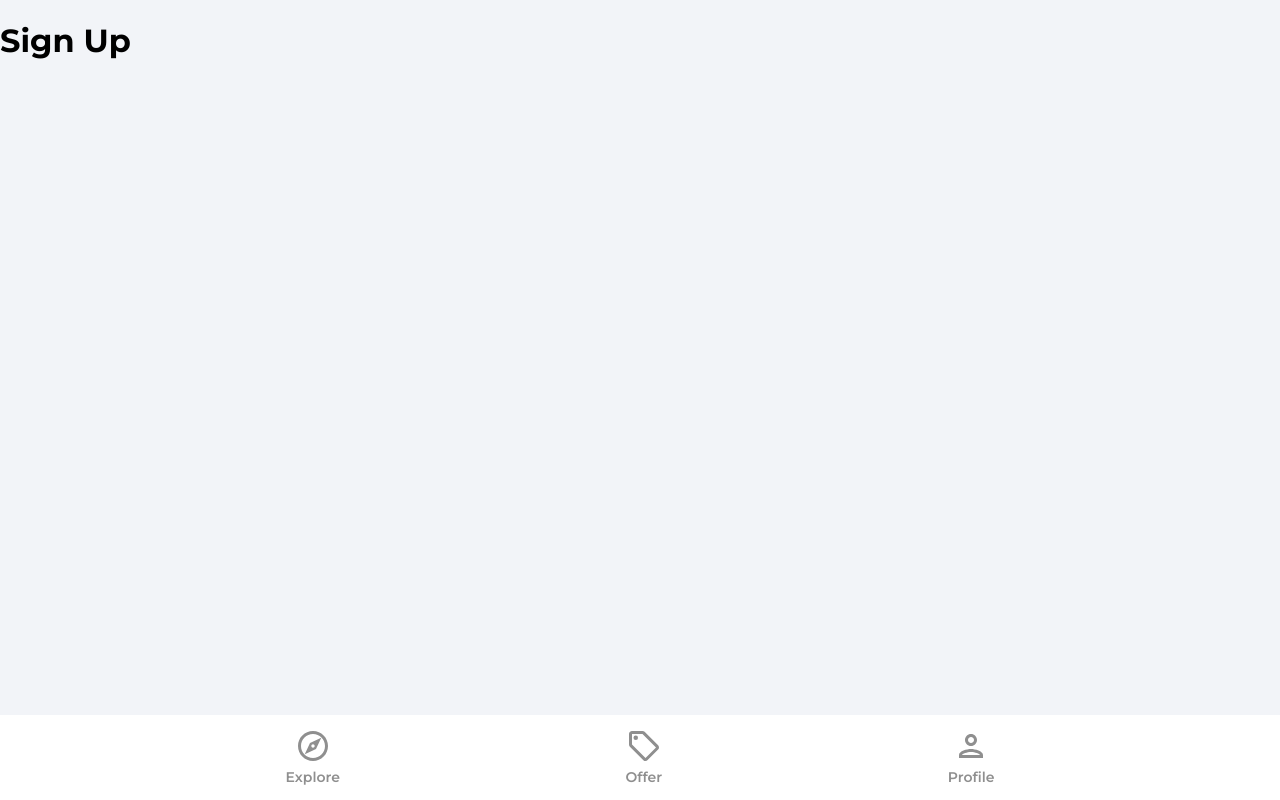
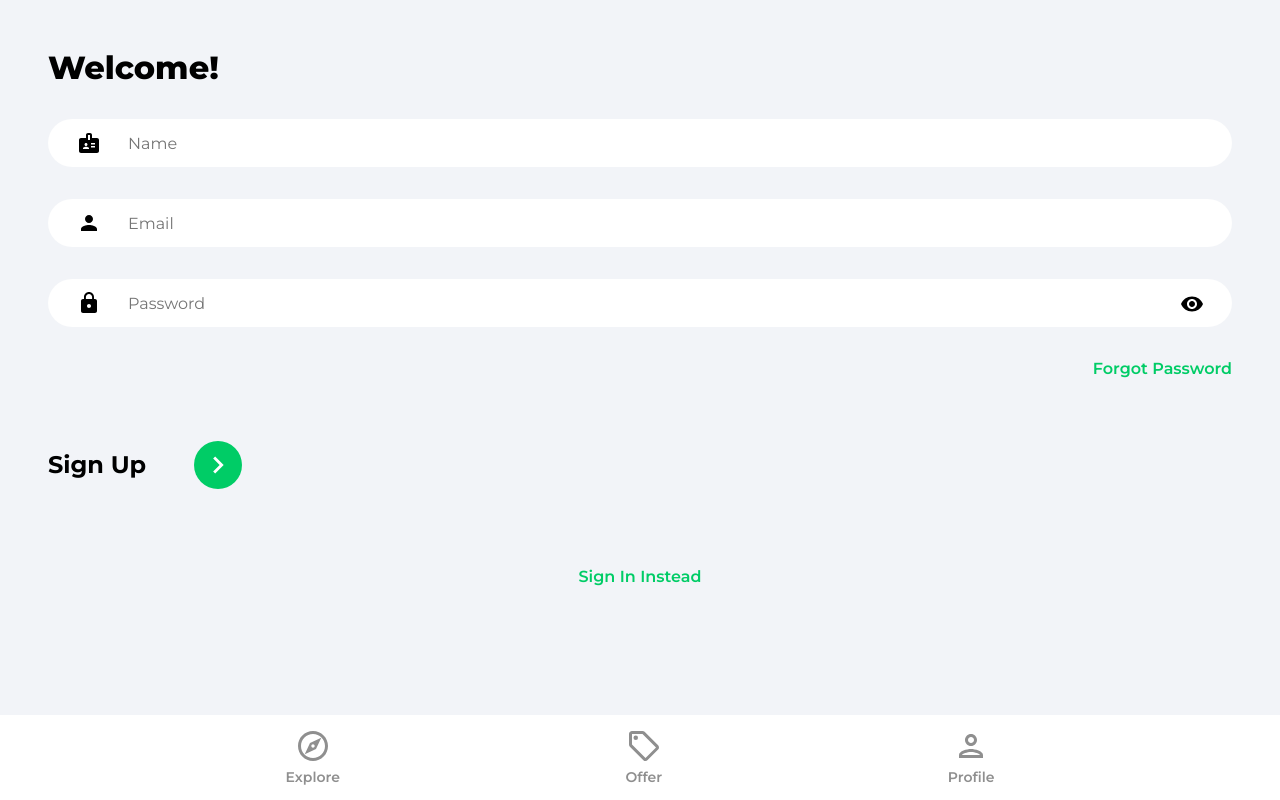
Before and after one commit to alina-moskalenko/house-marketplace-app, a React (Create React App) app: page /sign-up in a window 1280 px wide. Built offline with nearby package versions, Linux system fonts and the light colour scheme; the HTML template or start-up script is replaced by a standard one.

Commit message:
sign in & sign up forms updated

```diff
--- a/src/pages/SignIn.jsx
+++ b/src/pages/SignIn.jsx
@@ -1,9 +1,77 @@
-import React from 'react';
+import { useState } from 'react';
+import { Link, useNavigate } from 'react-router-dom';
+import { ReactComponent as ArrowRightIcon } from '../assets/svg/keyboardArrowRightIcon.svg';
+import visibilityIcon from '../assets/svg/visibilityIcon.svg';
 
 function SignIn() {
+  const [showPassword, setShowPassword] = useState(false);
+  const [formData, setFormData] = useState({
+    email: '',
+    password: '',
+  });
+  const { email, password } = formData;
+
+  const navigate = useNavigate();
+
+  const onChange = (e) => {
+    setFormData((prevState) => ({
+      ...prevState,
+      [e.target.id]: e.target.value,
+    }));
+  };
+
   return (
     <>
-      <h1>Sign In</h1>
+      <div className='pageContainer'>
+        <header>
+          <p className='pageHeader'>Welcome Back!</p>
+        </header>
+        <main>
+          <form>
+            <input
+              type='email'
+              className='emailInput'
+              placeholder='Email'
+              id='email'
+              value={email}
+              onChange={onChange}
+            />
+            <div className='passwordInputDiv'>
+              <input
+                type={showPassword ? 'text' : 'password'}
+                className='passwordInput'
+                placeholder='Password'
+                id='password'
+                value={password}
+                onChange={onChange}
+              />
+              <img
+                src={visibilityIcon}
+                alt='show password'
+                className='showPassword'
+                onClick={() => setShowPassword((prevState) => !prevState)}
+              />
+            </div>
+
+            <Link to='/forgot-password' className='forgotPasswordLink'>
+              Forgot Password
+            </Link>
+
+            <div className='signInBar'>
+              <p className='signInText'>Sign In</p>
+              <button className='signInButton'>
+                <ArrowRightIcon fill='#ffffff' width='34px' height='34px' />
+              </button>
+            </div>
+          </form>
+
+          {/*Google OAuth */}
+
+          <Link to='/sign-up' className='registerLink'>
+            Sign Up Instead
+          </Link>
+        </main>
+      </div>
     </>
   );
 }
--- a/src/pages/SignUp.jsx
+++ b/src/pages/SignUp.jsx
@@ -1,9 +1,86 @@
-import React from 'react';
+import { useState } from 'react';
+import { Link, useNavigate } from 'react-router-dom';
+import { ReactComponent as ArrowRightIcon } from '../assets/svg/keyboardArrowRightIcon.svg';
+import visibilityIcon from '../assets/svg/visibilityIcon.svg';
 
 function SignUp() {
+  const [showPassword, setShowPassword] = useState(false);
+  const [formData, setFormData] = useState({
+    email: '',
+    password: '',
+    name: '',
+  });
+  const { email, password, name } = formData;
+
+  const navigate = useNavigate();
+
+  const onChange = (e) => {
+    setFormData((prevState) => ({
+      ...prevState,
+      [e.target.id]: e.target.value,
+    }));
+  };
+
   return (
     <>
-      <h1>Sign Up</h1>
+      <div className='pageContainer'>
+        <header>
+          <p className='pageHeader'>Welcome!</p>
+        </header>
+        <main>
+          <form>
+            <input
+              type='text'
+              className='nameInput'
+              placeholder='Name'
+              id='name'
+              value={name}
+              onChange={onChange}
+            />
+            <input
+              type='email'
+              className='emailInput'
+              placeholder='Email'
+              id='email'
+              value={email}
+              onChange={onChange}
+            />
+            <div className='passwordInputDiv'>
+              <input
+                type={showPassword ? 'text' : 'password'}
+                className='passwordInput'
+                placeholder='Password'
+                id='password'
+                value={password}
+                onChange={onChange}
+              />
+              <img
+                src={visibilityIcon}
+                alt='show password'
+                className='showPassword'
+                onClick={() => setShowPassword((prevState) => !prevState)}
+              />
+            </div>
+
+            <Link to='/forgot-password' className='forgotPasswordLink'>
+              Forgot Password
+            </Link>
+
+            <div className='signUpBar'>
+              <p className='signUpText'>Sign Up</p>
+              <button className='signUpButton'>
+                <ArrowRightIcon fill='#ffffff' width='34px' height='34px' />
+              </button>
+            </div>
+          </form>
+
+          {/*Google OAuth */}
+
+          <Link to='/sign-in' className='registerLink'>
+            Sign In Instead
+          </Link>
+        </main>
+      </div>
     </>
   );
 }
```
